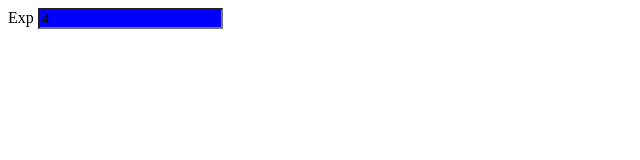
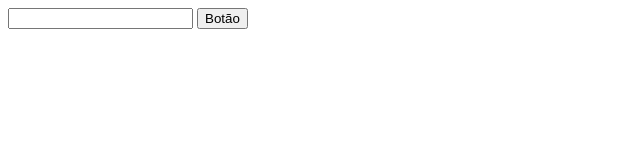
Before and after one commit to RenatoBarrosDeLima/Curso-Did-tico-de-VueJS, a plain HTML site: page index.html in a window 1280 px wide. Shown: the whole page, without its empty margins (0-640 px from the left). Drawn offline with Linux system fonts and the light colour scheme.

Commit message:
Diretivas v-on

```diff
--- a/index.html
+++ b/index.html
@@ -10,8 +10,8 @@
   </head>
   <body>
     <div id="app">
-      {{ mensagem.substr(0,3) }}
-      <input :value="2 + 2" :class="teste ? 'verde' : estilo" />
+      <input type="text" @keyup="imprimirTexto" />
+      <button @click="mensagemAlerta">Botão</button>
     </div>
 
     <script>
@@ -68,6 +68,12 @@
           numeroAleatorio() {
             return Math.random();
           },
+          imprimirTexto() {
+            console.log("Teste");
+          },
+          mensagemAlerta() {
+            alert("Mensagem de alerta");
+          },
         },
       });
     </script>
```
